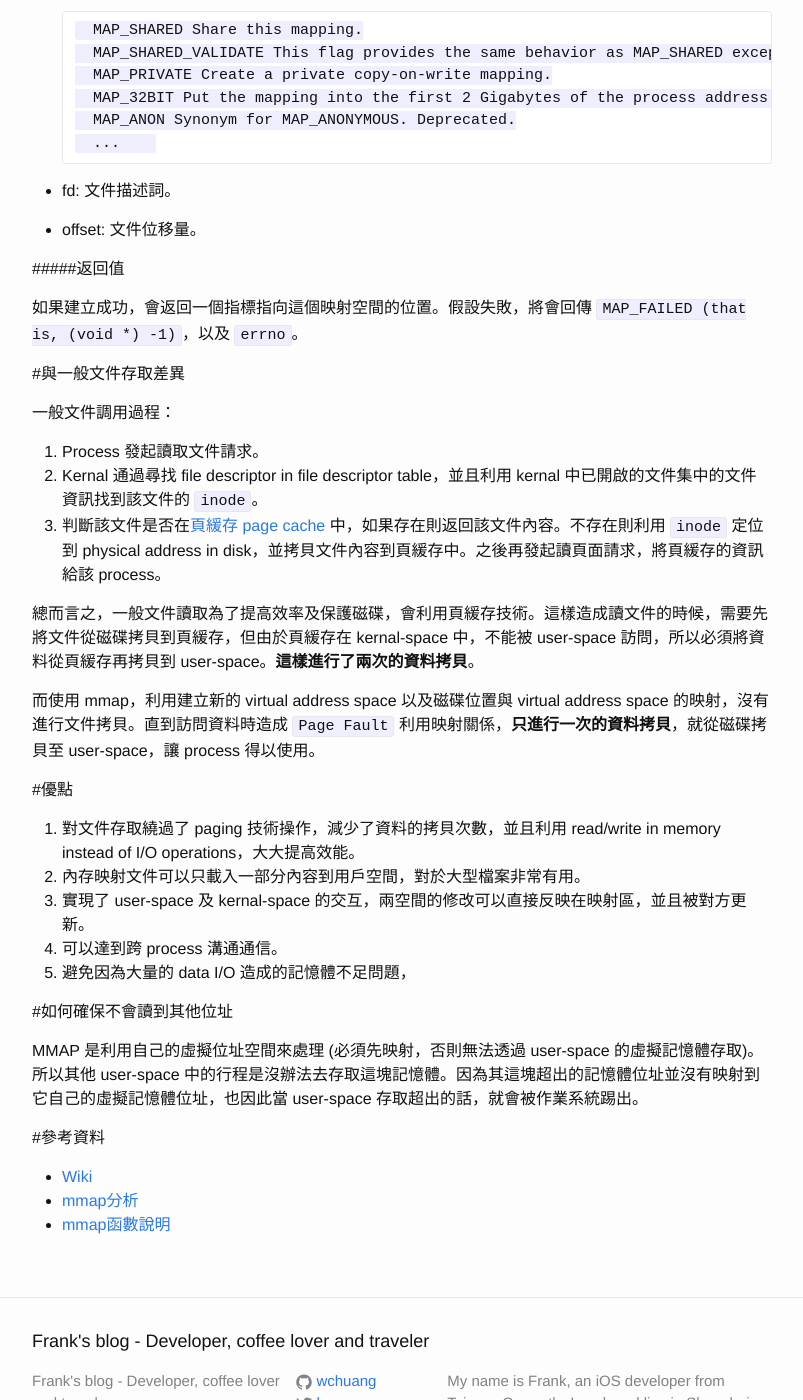
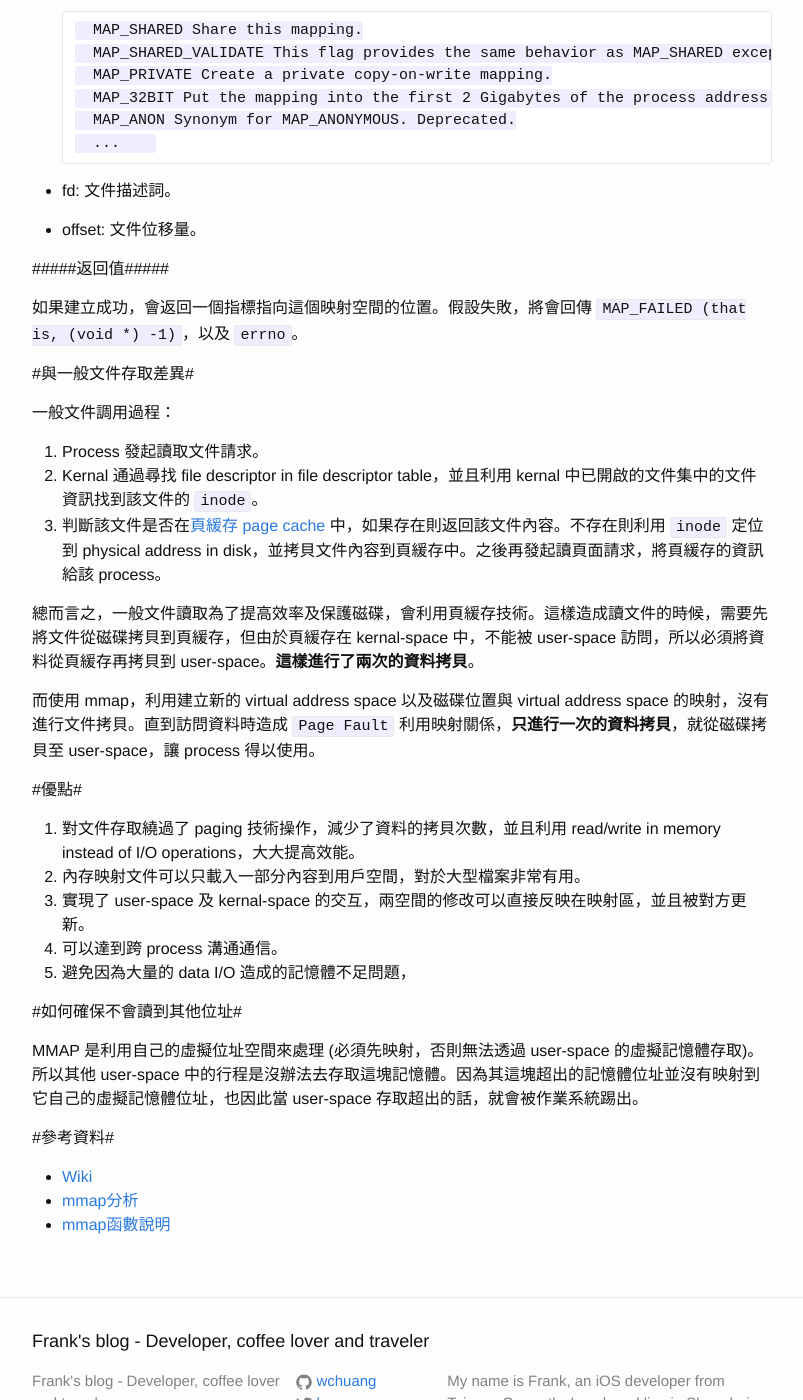
Before and after one commit to wchuang/wchuang.github.io, a Jekyll site: the page built from _posts/2018-06-18-what-is-mmap-and-how-it-works.markdown, in a window 1280 px wide and 1400 px high, scrolled down 1929 px. Shown: the whole window, without its empty margins (238-1041 px from the left). Built offline with Jekyll 4.4.1, drawn with Linux system fonts in a browser that asks for light colours; some of the changed text lies outside the part shown.

```diff
--- a/_posts/2018-06-18-what-is-mmap-and-how-it-works.markdown
+++ b/_posts/2018-06-18-what-is-mmap-and-how-it-works.markdown
@@ -4,11 +4,11 @@ title: "What Is Mmap and How It Works?"
 date: 2018-06-18T17:17:35+08:00
 ---
 
-#前言
+#前言#
 
 MMAP(Memory-mapped file), 是一種源於 Unix/Linux 作業系統內存映射文件的方法，主要用於**增加 I/O 存取效能**，尤其大文件效果更顯著。它在進程 process 中開闢一段**[虛擬內存](https://zh.wikipedia.org/wiki/%E8%99%9A%E6%8B%9F%E5%86%85%E5%AD%98)***逐一字節的將一份文件或檔案從磁碟位置對應到該虛擬位置*，這樣使得 process 可以直接操作該虛擬內存，如同操作該文件，而不需要調用 read/write 等系統方法。同時也減少了一次從文件拷貝的動作。
 
-#原理
+#原理#
 
 mmap 實現原理主要分為三個階段：
 
@@ -46,11 +46,11 @@ mmap 實現原理主要分為三個階段：
 
     - Then the process can do read/write operations on main memory, if the data be changed, system will update those changed content in mapped disk address after a while. (You can use `msync` function to update data right now.)
 
-#函數介紹
+#函數介紹#
 
 `void *mmap(void *start, size_t length, int prot, int flags, int fd, off_t offset);`
 
-#####參數
+#####參數#####
 
 - start: mapping virtual address space 的開始位置，如果傳入 NULL，kernal 會自動選擇 page-aligned address。
 
@@ -76,11 +76,11 @@ mmap 實現原理主要分為三個階段：
 
 - offset: 文件位移量。
 
-#####返回值
+#####返回值#####
 
 如果建立成功，會返回一個指標指向這個映射空間的位置。假設失敗，將會回傳 `MAP_FAILED (that is, (void *) -1)`，以及 `errno`。
 
-#與一般文件存取差異
+#與一般文件存取差異#
 
 一般文件調用過程：
 
@@ -92,7 +92,7 @@ mmap 實現原理主要分為三個階段：
 
 而使用 mmap，利用建立新的 virtual address space 以及磁碟位置與 virtual address space 的映射，沒有進行文件拷貝。直到訪問資料時造成 `Page Fault` 利用映射關係，**只進行一次的資料拷貝**，就從磁碟拷貝至 user-space，讓 process 得以使用。
 
-#優點
+#優點#
 
 1. 對文件存取繞過了 paging 技術操作，減少了資料的拷貝次數，並且利用 read/write in memory instead of I/O operations，大大提高效能。
 2. 內存映射文件可以只載入一部分內容到用戶空間，對於大型檔案非常有用。
@@ -100,11 +100,11 @@ mmap 實現原理主要分為三個階段：
 4. 可以達到跨 process 溝通通信。
 5. 避免因為大量的 data I/O 造成的記憶體不足問題，
 
-#如何確保不會讀到其他位址
+#如何確保不會讀到其他位址#
 
 MMAP 是利用自己的虛擬位址空間來處理 (必須先映射，否則無法透過 user-space 的虛擬記憶體存取)。所以其他 user-space 中的行程是沒辦法去存取這塊記憶體。因為其這塊超出的記憶體位址並沒有映射到它自己的虛擬記憶體位址，也因此當 user-space 存取超出的話，就會被作業系統踢出。
 
-#參考資料
+#參考資料#
 - [Wiki](https://zh.wikipedia.org/wiki/%E5%86%85%E5%AD%98%E6%98%A0%E5%B0%84%E6%96%87%E4%BB%B6)
 - [mmap分析](http://www.cnblogs.com/huxiao-tee/p/4660352.html)
 - [mmap函數說明](http://man7.org/linux/man-pages/man2/mmap.2.html)
```
